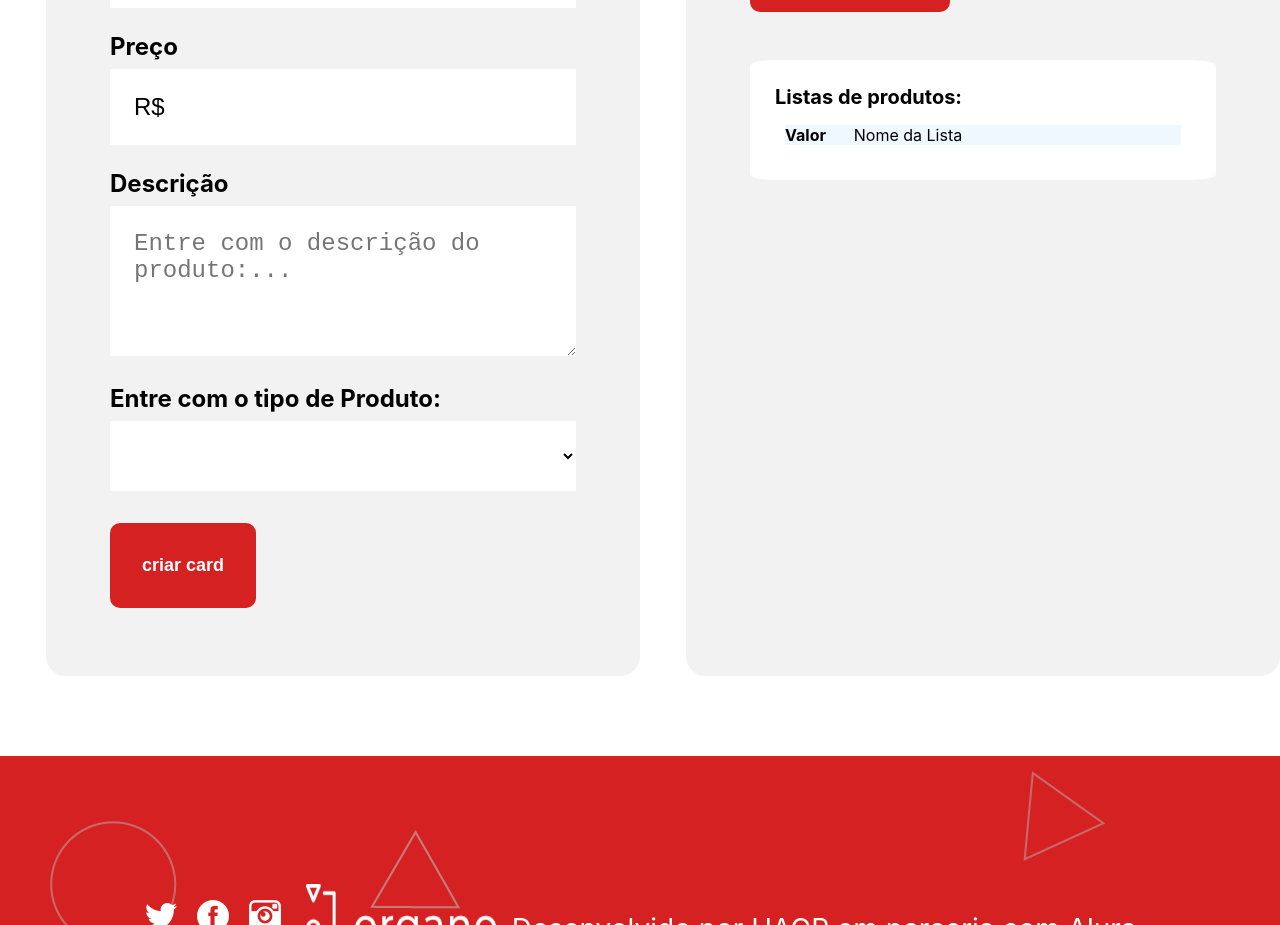
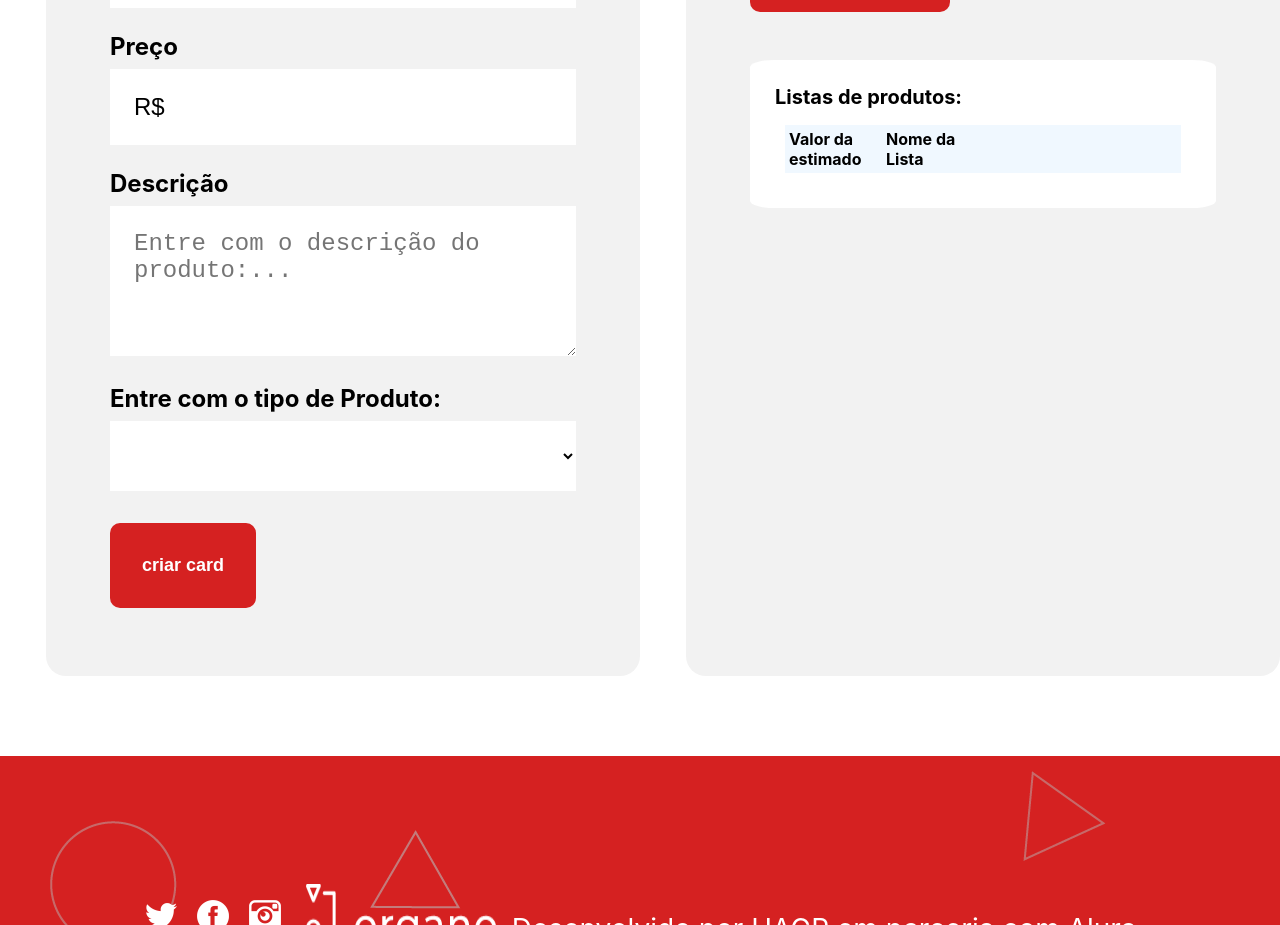
Before and after one commit to HenriqueAgp/Info_perifericos, a React (Create React App) app in the folder Info_perifericos/: page /BuscaProdutos in a window 1280 px wide. Shown: the part 1197-2122 px from the top of the page. Built offline with nearby package versions, Linux system fonts and the light colour scheme.

Commit message:
First Version
It's the first version of a functional system.

```diff
--- a/Info_perifericos/src/componentes/CampoNumero/Index.js
+++ b/Info_perifericos/src/componentes/CampoNumero/Index.js
@@ -13,10 +13,11 @@ const CampoNumero = (props) => {
             props.aoAlterado( props.valor.substring(0,props.valor.length-1))
     }
 
+
  return (
     <div className='campo-texto'>
         <label>{props.label}</label>
-        <input  type="text" value={props.validaPreco(props.valor)} onKeyDown={aoDigitar} readOnly required={props.obrigatorio} placeholder={pHm}></input>
+        <input  type="text" value={props.validaPreco(props.valor)} onKeyDown={aoDigitar} readOnly required placeholder={pHm}></input>
     </div>
 )}
 
--- a/Info_perifericos/src/componentes/Formulario/Formulario.css
+++ b/Info_perifericos/src/componentes/Formulario/Formulario.css
@@ -2,7 +2,6 @@
     display: flex;
     justify-content: center;
     margin: 80px 0;
-
 }
 
 .formulario form{
@@ -12,7 +11,6 @@
  padding: 36px 64px;
  border-radius: 20px;
  box-shadow: 8px 8px 16px rgba(0, 0, 0, 0,8);
-
 }
 
 .formulario form h2{
@@ -26,23 +24,32 @@
     background-color: white;
     border-radius: 5%;
     padding: 25px;
-
-
 }
 
 .listaprodutos h2{
-    font-size: 24px;
     margin-top: 0;
 }
 
 .listaprodutos li{
+    display:  grid;
+    grid-template-columns: 1fr 1fr 1fr 1fr;
     box-shadow: 8px 8px 16px rgba(0, 0, 0, 0,8);
     background-color: aliceblue;
     margin: 10px;
+    padding: 4px;
+    font-weight: bolder;
+    justify-content: space-between;
 }
 
-.listaprodutos li span{
-    font-weight: bold;
-    margin-right: 24px;
+.listaprodutos li button{
+    color: white;
+    background-color: red;
+    border-style: none;
+    height: 30px;
+    border-radius: 10px;
+    width: 130px;
+}
 
+.listaprodutos li button:hover{
+    color: #95ffd4;
 }
--- a/Info_perifericos/src/componentes/Formulario/Index.js
+++ b/Info_perifericos/src/componentes/Formulario/Index.js
@@ -66,7 +66,7 @@ const Formulario = (props) => {
             <form onSubmit={enviaFormu}>
                 <h2>Preencha os dados para criar um novo Produto:</h2>
                 <CampoTexto
-                    obrigatorio={true}
+                    obrigatorio
                     label="Nome"
                     placeholder="Digite o nome do produto"
                     valor={nome}
@@ -74,7 +74,7 @@ const Formulario = (props) => {
                 />
 
                 <CampoTexto
-                    obrigatorio={true}
+                    obrigatorio
                     label="Fabricante"
                     placeholder="Entre com o fabricante"
                     valor={fabricante}
@@ -94,6 +94,7 @@ const Formulario = (props) => {
                     valor={preco}
                     validaPreco = {validaPreco}
                     aoAlterado={valor => setPreco(valor)}
+
                 />
 
                 <CampoDescricao
@@ -104,7 +105,7 @@ const Formulario = (props) => {
                 />
 
                 <ListaSuspensa
-                    obrigatorio={true}
+                    obrigatorio
                     valor={tipo}
                     aoAlterado={tipo => setTipo(tipo)}
                     tipos={props.tipos}
@@ -118,7 +119,7 @@ const Formulario = (props) => {
             <form onSubmit={enviaLista}>
                 <h2>Preencha os dados para criar uma nova lista:</h2>
                 <CampoTexto
-                    obrigatorio={true}
+                    obrigatorio
                     label="Nome da Lista"
                     placeholder="Digite o nome da nova lista de produtos"
                     valor={nomeLista}
@@ -131,6 +132,7 @@ const Formulario = (props) => {
                     valor={valorEstimado}
                     validaPreco= {validaPreco}
                     aoAlterado={valor => setValorEstimado(valor)}
+
                 />
 
                 <Botao>
@@ -139,7 +141,7 @@ const Formulario = (props) => {
 
                 <ul className='listaprodutos'>
                     <h2>Listas de produtos:</h2>
-                    <li><span>Valor </span> Nome da Lista</li>
+                    <li><span>Valor da estimado</span> <b>Nome da Lista</b></li>
                     {props.listaProduto.map(prod => <ListaProdutos key={prod.id} lista={prod} salvarStatus={props.salvarStatus} deletarLista={props.deletarLista} />)}
 
                 </ul>
--- a/Info_perifericos/src/componentes/ListaProdutos/Index.js
+++ b/Info_perifericos/src/componentes/ListaProdutos/Index.js
@@ -1,5 +1,4 @@
 import { Link } from 'react-router-dom';
-import './ListaProdutos.css'
 
 const ListaProdutos = ({lista, salvarStatus, deletarLista }) => {
     return (
@@ -7,7 +6,7 @@ const ListaProdutos = ({lista, salvarStatus, deletarLista }) => {
             <span>R$ {parseFloat(lista.valorEstimado)/100}</span>
             {lista.nomeLista}
 
-            <Link to='/ListaAtual' onClick={() => salvarStatus(lista) }> ALterar Lista</Link>
+            <Link to='/ListaAtual' onClick={() => salvarStatus(lista) }> <button> Selecionar Lista</button></Link>
             <button type='button' onClick={() => deletarLista(lista) }> Deletar Lista </button>
 
         </li>
--- /dev/null
+++ b/Info_perifericos/src/componentes/TabelaLista/Index.js
@@ -0,0 +1,35 @@
+import './TabelaLista.css'
+
+const TabelaLista = ({ nome, valorEstimado, produtos}) => {
+
+    function calculaValorTotal(produtos) {
+
+        if (produtos.length === 0) {
+            return 0;
+        } else {
+            let initValor = 0;
+            let valor = produtos.reduce( (accumulator, currentValue) => accumulator + parseFloat(currentValue.preco), initValor)
+            return valor/100
+        }
+    }
+    return (
+        <table className="tabelalista">
+            <thead>
+                <tr>
+                    <td>Nome da Lista </td>
+                    <td>Valor Estimado  </td>
+                    <td>Valor Atual </td>
+                </tr>
+            </thead>
+            <tbody>
+                <tr>
+                    <td>{nome}</td>
+                    <td>R$ {parseFloat(valorEstimado)/100}</td>
+                    <td>R$ {calculaValorTotal(produtos)}</td>
+                </tr>
+            </tbody>
+        </table>
+    )
+}
+
+export default TabelaLista;
--- /dev/null
+++ b/Info_perifericos/src/componentes/TabelaLista/TabelaLista.css
@@ -0,0 +1,21 @@
+.tabelalista {
+
+    width: 95%;
+    background-color: aliceblue;
+    border: 5px solid rgb(190, 218, 243);
+    margin: 20px auto;
+    border-radius: 10px;
+    padding: 12px;
+}
+
+.tabelalista thead{
+    text-align: center;
+    font-weight: bold;
+    font-size: 24px;
+}
+
+.tabelalista tbody{
+    text-align: center;
+    font-size: 18px;
+
+}
--- a/Info_perifericos/src/pages/ListaAtual/Index.js
+++ b/Info_perifericos/src/pages/ListaAtual/Index.js
@@ -1,26 +1,26 @@
 import hexToRgba from "hex-to-rgba";
 import Produto from "../../componentes/Produto/Index";
+import TabelaLista from "../../componentes/TabelaLista/Index";
 
-const ListaAtual = ({aoDeletar, cor='#82CFFA', recebeLista, listaLogada }) => {
+const ListaAtual = ({ aoDeletar, cor = '#82CFFA', recebeLista, listaLogada }) => {
     return (
         <div>
-            <h1> Lista {listaLogada.nomeLista}</h1>
-            <section className='tipos' style={{backgroundColor: hexToRgba(cor, 0.20) }}>
-
-            <h3 style={{borderColor: cor }}>{listaLogada.nomeLista}</h3>
+            <TabelaLista nome={listaLogada.nomeLista} valorEstimado={listaLogada.valorEstimado} produtos={listaLogada.produtos}/>
+            <section className='tipos' style={{ backgroundColor: hexToRgba(cor, 0.20) }}>
+                <h3 style={{ borderColor: cor }}>{listaLogada.nomeLista}</h3>
                 <div className='card'>
-            {listaLogada.produtos.map( (produto, indice) =>
+                    {listaLogada.produtos.map((produto, indice) =>
                         <Produto
                             corDeFundo={cor}
                             key={produto.id + `${indice}`}
                             id={produto.id}
                             nome={produto.nome}
                             fabricante={produto.fabricante}
-                    preco = {produto.preco}
-                    imagem = {produto.imagem}
-                    descricao = {produto.descricao}
-                    aoDeletar = {aoDeletar}
-                    recebeLista = {recebeLista}
+                            preco={produto.preco}
+                            imagem={produto.imagem}
+                            descricao={produto.descricao}
+                            aoDeletar={aoDeletar}
+                            recebeLista={recebeLista}
                             obrigatorio
                         />
                     )}
```
Also changed, not shown: Info_perifericos/src/componentes/ListaProdutos/ListaProdutos.css (deleted). Lines whose indentation alone changed are shown as unchanged.
